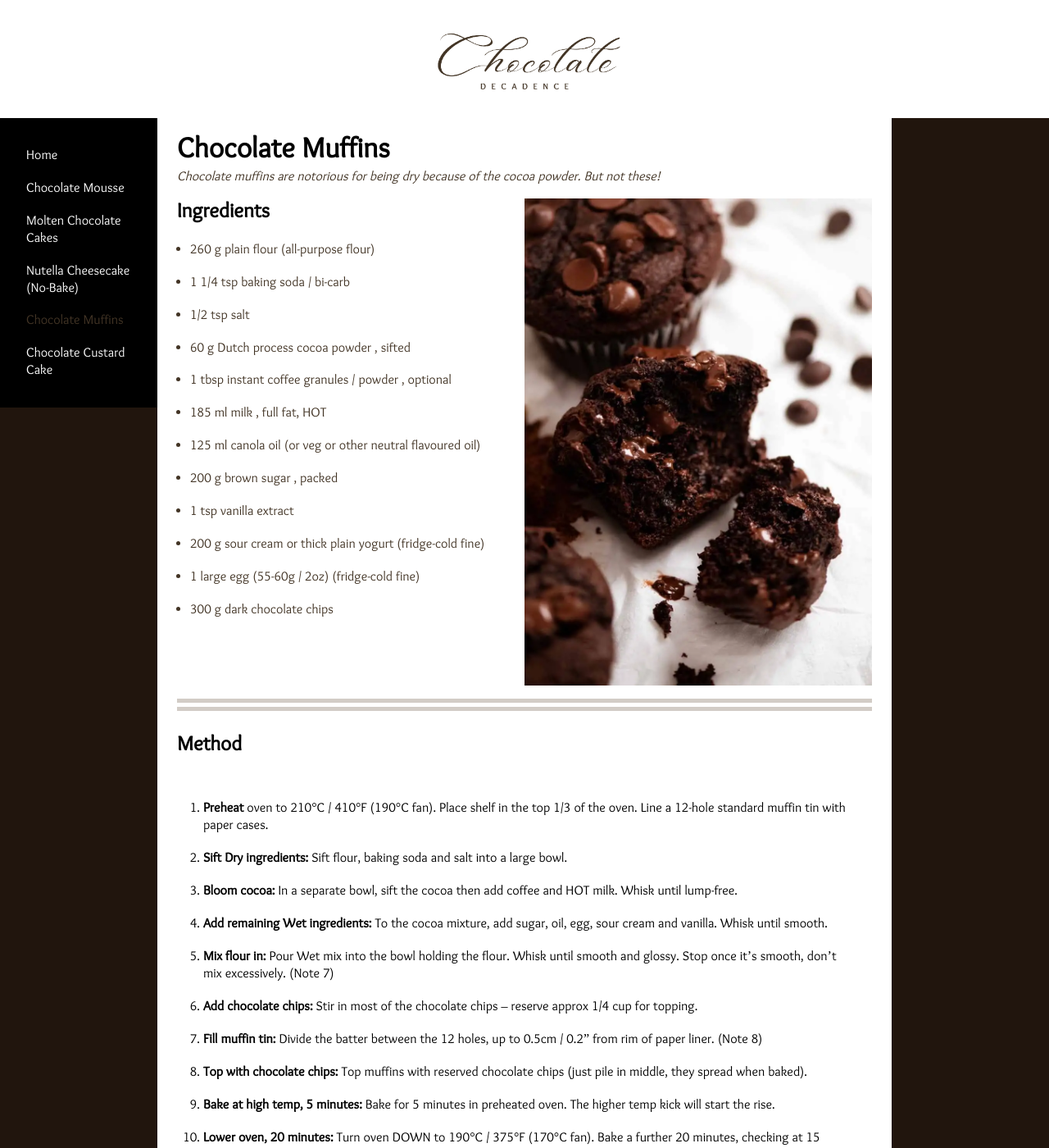
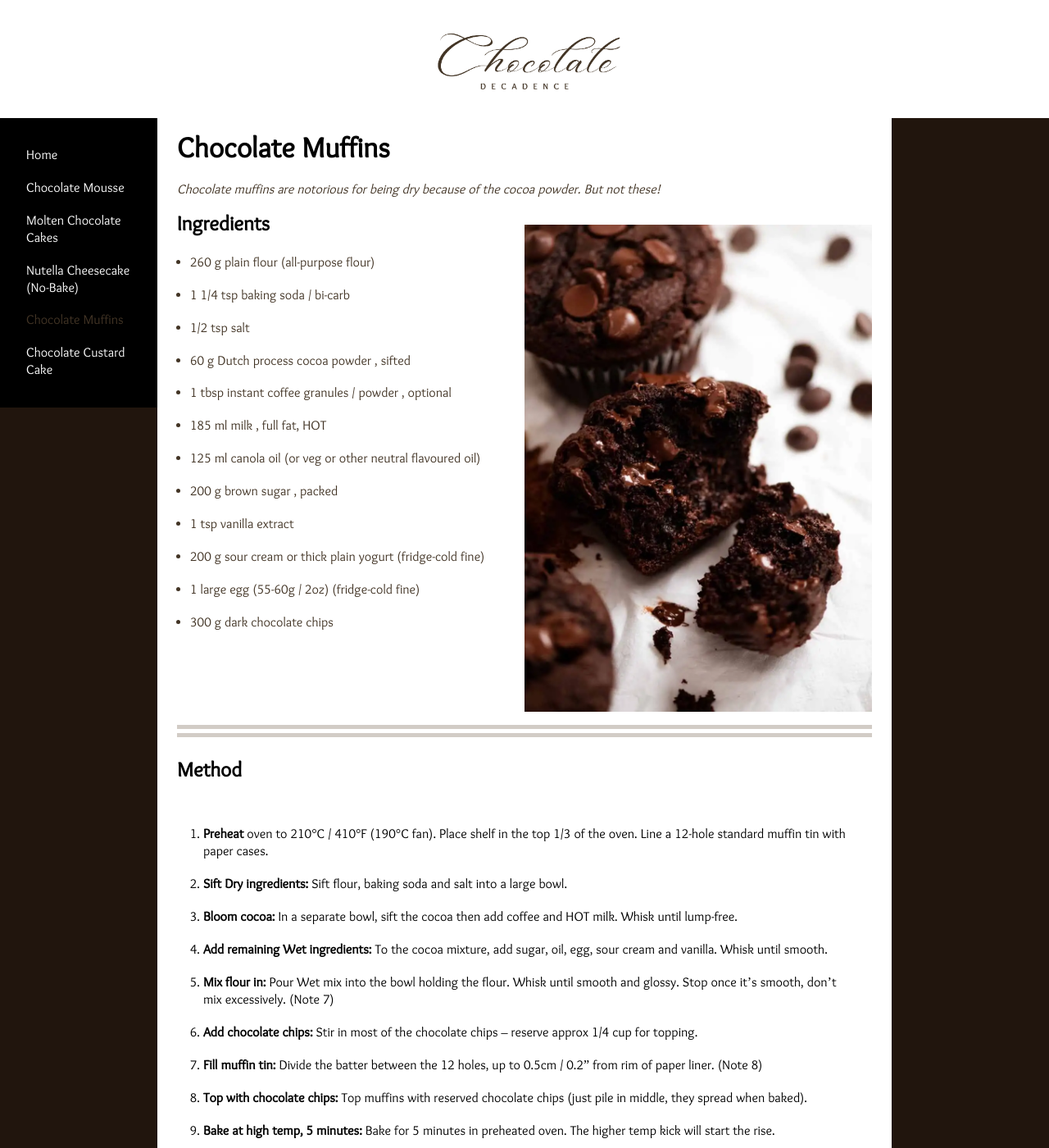
Before and after one commit to nicoleanncarter/recipes, a Jekyll site: the page built from _recipes/recipe2.md, in a window 1280 px wide and 1400 px high. Shown: the whole window at 82% size. Built offline with Jekyll 4.4.1, drawn with Linux system fonts in a browser that asks for light colours.

Commit message:
Update recipes.css

```diff
--- a/styles/recipes.css
+++ b/styles/recipes.css
@@ -101,7 +101,7 @@ header h1 a {
 p {
   color: #423425;
   margin-bottom: 1em;
-  margin-top: 0px;
+  margin-top: 1em;
   font-family: 'Sukar';
   overflow: auto;
 }
@@ -223,12 +223,7 @@ display:block;
   padding-top: 1em;
 }
 
-#text {
-padding-top: 2em;
-font-size: 22px;
-}
-
-  .video-box {
+.video-box {
 	position: relative;
 	padding-bottom: 56.25%;
 	padding-top: 30px;
@@ -238,7 +233,7 @@ font-size: 22px;
   }
 
 
-  .video-box iframe {
+.video-box iframe {
     position: absolute;
     top: 0;
     left: 0;
```
